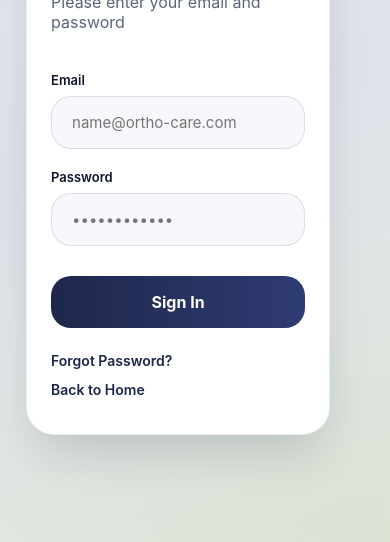
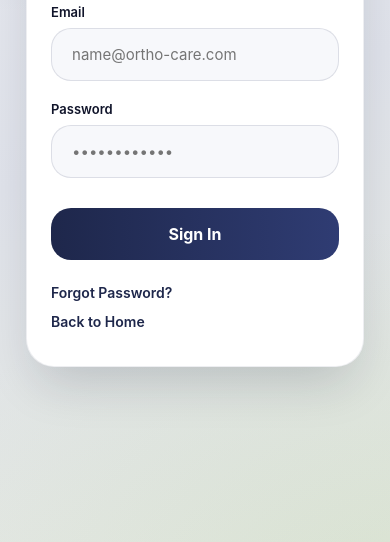
Before and after one commit to Kisaan27/Kisaan27.github.io, a website: page login.html in a window 390 px wide. Shown: the part 302-844 px from the top of the page. Drawn offline with nearby package versions, Linux system fonts and the light colour scheme.

Commit message:
Fix mobile spacing: contact page padding, logo grid gap, sign-in card layout

```diff
--- a/login.css
+++ b/login.css
@@ -148,8 +148,8 @@ body {
 }
 
 @media screen and (max-width: 480px) {
-    body { padding: 1.25rem 1rem; }
-    .auth-card { border-radius: 28px; }
+    body { padding: 1.25rem 1rem; align-items: flex-start; }
+    .auth-card { border-radius: 28px; width: 100%; margin-top: 2.5rem; }
     .auth-form-section { padding: 36px 24px; }
     .brand { margin-bottom: 40px; font-size: 20px; }
     .form-header h1 { font-size: 26px; }
```
Also changed, not shown: contact.html (+0 -3 lines), index.html (+1 -0 lines).
